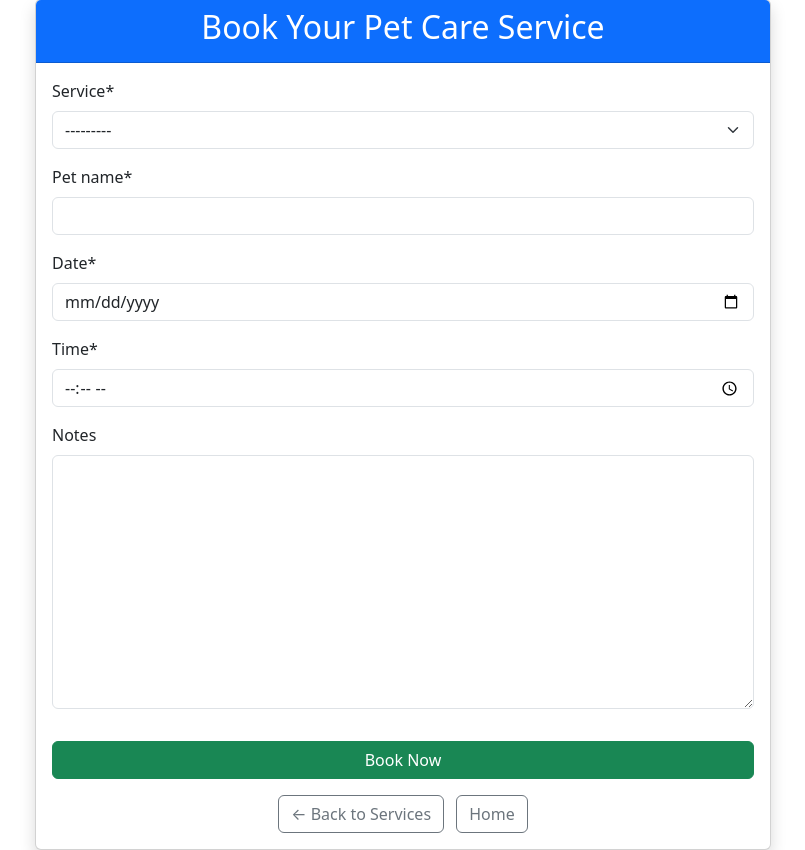
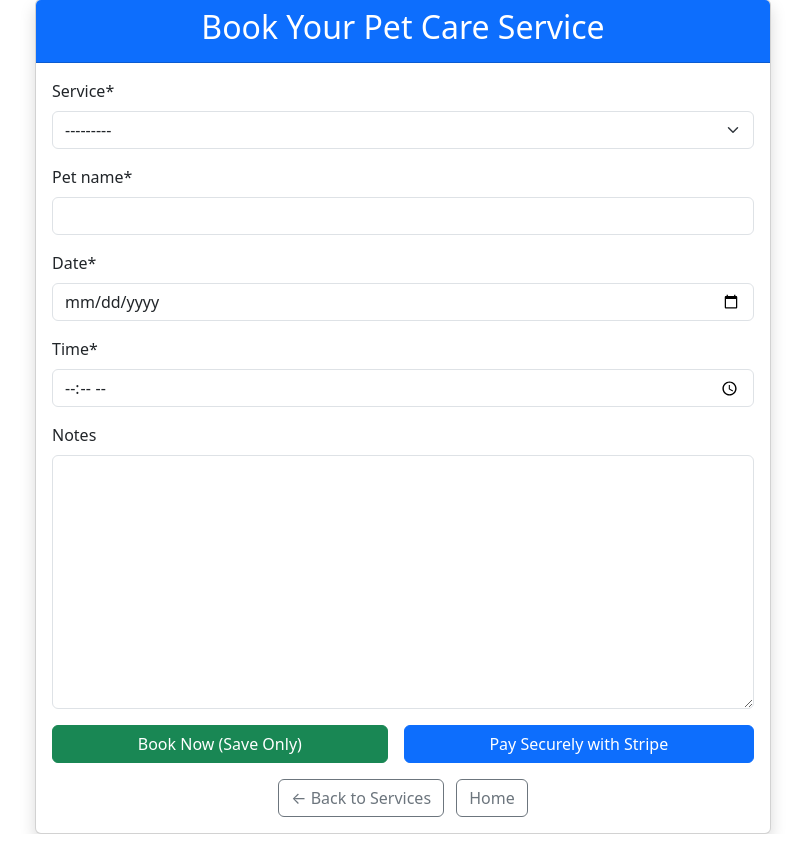
Before and after one commit to Buya96/pet-care-booker, a Django app: page /book/ in a window 1280 px wide. Shown: the part 81-931 px from the top of the page, without its empty margins (237-1042 px from the left). Run offline with Django 5.2, Linux system fonts and the light colour scheme; a user stored in the database is signed in; some libraries are stand-ins or nearby versions.

Commit message:
Add Stripe Checkout to booking - test mode

```diff
--- a/accounts/templates/accounts/booking.html
+++ b/accounts/templates/accounts/booking.html
@@ -11,12 +11,18 @@
         <h2>Book Your Pet Care Service</h2>
       </div>
       <div class="card-body">
-        <form method="post">
+        <form method="post" id="booking-form">
           {% csrf_token %}
           {{ form|crispy }}
-          <button type="submit" class="btn btn-success w-100 mt-3">
-            Book Now
-          </button>
+
+          <div class="d-grid gap-2 d-md-flex justify-content-md-between mt-3">
+            <button type="submit" class="btn btn-success flex-fill me-md-2">
+              Book Now (Save Only)
+            </button>
+            <button type="button" id="pay-button" class="btn btn-primary flex-fill">
+              Pay Securely with Stripe
+            </button>
+          </div>
         </form>
 
         <div class="mt-3 text-center">
@@ -31,4 +37,19 @@
     </div>
   </div>
 </div>
+
+<script src="https://js.stripe.com/v3/"></script>
+<script>
+const stripe = Stripe('pk_test_51Sv6GIEMFGmjP42qc1Pj358IZI2xcUeg9tDqqvBPVeJ0A5e4iHQ5ETIpWPoxvk8BhOoiYdXBLlHSzupkJZIzxcOH00pmfgJ8Uc');
+document.getElementById('pay-button').addEventListener('click', async () => {
+  const service = document.querySelector('[name="service"]').value;
+  const response = await fetch('/accounts/pay/', {
+    method: 'POST',
+    headers: {'Content-Type': 'application/json'},
+    body: JSON.stringify({service})
+  });
+  const session = await response.json();
+  stripe.redirectToCheckout({sessionId: session.id});
+});
+</script>
 {% endblock %}
```
